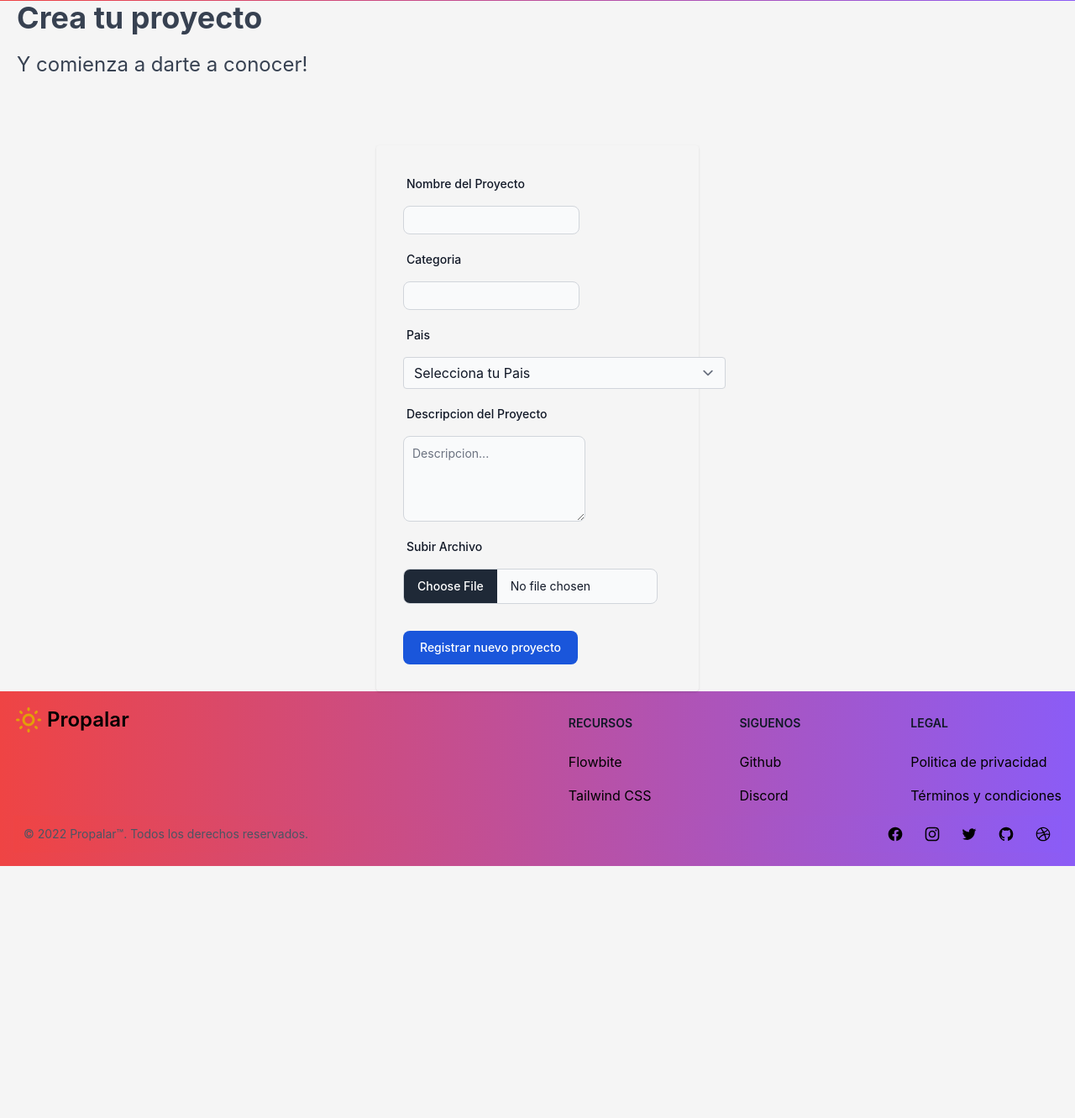
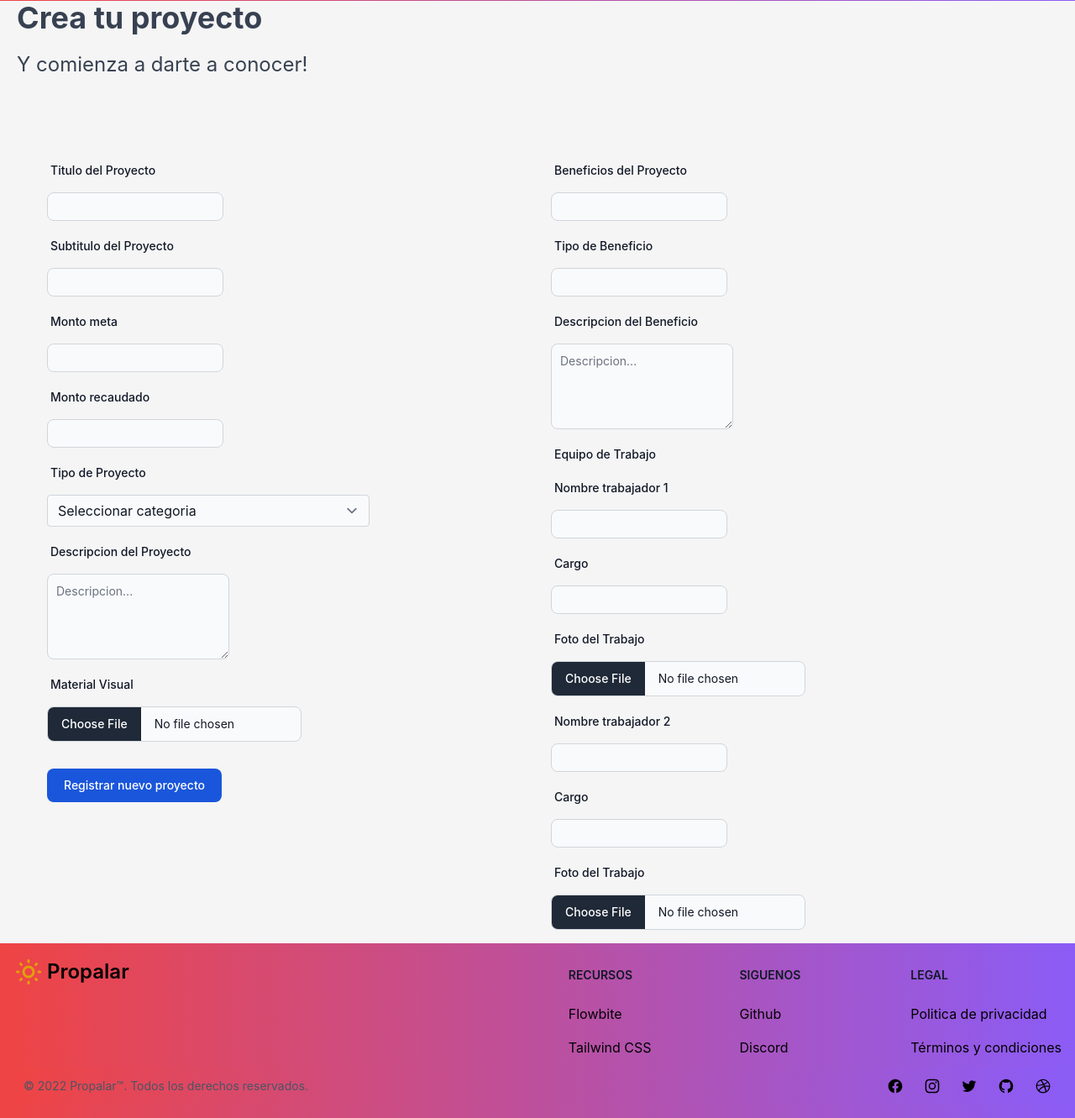
Before and after one commit to nimro7/Proyecto-de-titulo, a Django app: page /crear/ in a window 1280 px wide. Shown: the part 63-1394 px from the top of the page at 84% size. Before the commit the page ends 1094 px from the top, so only its background shows below. Run offline with Django 4.2, Linux system fonts and the light colour scheme; parts of the project's set-up code (start-up, migrations or seed data) failed here and were passed over; some libraries are stand-ins or nearby versions.

Commit message:
Update Crear proyecto

```diff
--- a/PROYECTO TITULO 2/propalar/appgestion/templates/crear.html
+++ b/PROYECTO TITULO 2/propalar/appgestion/templates/crear.html
@@ -20,18 +20,26 @@
   <div class="flex justify-center" style="background:whitesmoke">
 
 
-
-    <div class="justify-center bg-whitesmoke shadow w-full p-4 rounded shadow-2xl text-gray-700 sm:w-96">
+    <div class="flex"></div>
+      <div class="w-1/2">
+        <div class="pl-10">
           <div>
-          <label for="small-input" class="block mb-2 text-sm m-5 font-medium text-gray-900 dark:text-gray-300">Nombre del Proyecto</label>
+              <label for="small-input" class="block mb-2 text-sm m-5 font-medium text-gray-900 dark:text-gray-300">Titulo del Proyecto</label>
               <input type="text" id="small-input" class="block m-4  p-2 text-gray-900 border border-gray-300 rounded-lg bg-gray-50 sm:text-xs focus:ring-blue-500 focus:border-blue-500 dark:bg-gray-700 dark:border-gray-600 dark:placeholder-gray-400 dark:text-white dark:focus:ring-blue-500 dark:focus:border-blue-500">
           </div>
           <div>
-          <label for="small-input" class="block mb-2 text-sm m-5 font-medium text-gray-900 dark:text-gray-300">Categoria</label>
+              <label for="small-input" class="block mb-2 text-sm m-5 font-medium text-gray-900 dark:text-gray-300">Subtitulo del Proyecto</label>
+              <input type="text" id="small-input" class="block  m-4 p-2 text-gray-900 border border-gray-300 rounded-lg bg-gray-50 sm:text-xs focus:ring-blue-500 focus:border-blue-500 dark:bg-gray-700 dark:border-gray-600 dark:placeholder-gray-400 dark:text-white dark:focus:ring-blue-500 dark:focus:border-blue-500">
+          </div>
+          <div>
+            <label for="small-input" class="block mb-2 text-sm m-5 font-medium text-gray-900 dark:text-gray-300">Monto meta</label>
+            <input type="text" id="small-input" class="block  m-4 p-2 text-gray-900 border border-gray-300 rounded-lg bg-gray-50 sm:text-xs focus:ring-blue-500 focus:border-blue-500 dark:bg-gray-700 dark:border-gray-600 dark:placeholder-gray-400 dark:text-white dark:focus:ring-blue-500 dark:focus:border-blue-500">
+        </div><div>
+          <label for="small-input" class="block mb-2 text-sm m-5 font-medium text-gray-900 dark:text-gray-300">Monto recaudado</label>
           <input type="text" id="small-input" class="block  m-4 p-2 text-gray-900 border border-gray-300 rounded-lg bg-gray-50 sm:text-xs focus:ring-blue-500 focus:border-blue-500 dark:bg-gray-700 dark:border-gray-600 dark:placeholder-gray-400 dark:text-white dark:focus:ring-blue-500 dark:focus:border-blue-500">
       </div>
           <div class="">
-      <label for="small-input" class="block mb-2 text-sm m-5 font-medium text-gray-900 dark:text-gray-300">Pais</label>
+          <label for="small-input" class="block mb-2 text-sm m-5 font-medium text-gray-900 dark:text-gray-300">Tipo de Proyecto</label>
               <div class="mb-3 xl:w-96">
                 <select class="form-select appearance-none
                   block
@@ -48,10 +56,11 @@
                   ease-in-out
                   m-4
                   focus:text-gray-900 focus:bg-white focus:border-blue-600 focus:outline-none" aria-label="Default select example">
-                <option selected>Selecciona tu Pais</option>
-                <option value="1">Chile</option>
-                <option value="2">Estados Unidos</option>
-                <option value="3">España</option>
+                    <option selected>Seleccionar categoria</option>
+                    <option value="1">Juegos</option>
+                    <option value="2">Agricultura</option>
+                    <option value="3">Animacion</option>
+                    <option value="3">Gastronomia</option>
                 </select>
               </div>
             </div>
@@ -62,7 +71,7 @@
           <label
             class="block mb-2 text-sm font-medium m-5 text-gray-900 dark:text-gray-300"
             for="user_avatar"
-        >Subir Archivo</label
+            >Material Visual</label
           >
           <input
             class="block text-sm text-gray-900 m-4 border border-gray-300 rounded-lg cursor-pointer bg-gray-50 dark:text-gray-400 focus:outline-none dark:bg-gray-700 dark:border-gray-600 dark:placeholder-gray-400"
@@ -83,6 +92,63 @@
           </div>
         </div>
       </div>
+
+      <div class="w-1/2">
+        <div class="">
+          <div>
+              <label for="small-input" class="block mb-2 text-sm m-5 font-medium text-gray-900 dark:text-gray-300">Beneficios del Proyecto</label>
+              <input type="text" id="small-input" class="block m-4  p-2 text-gray-900 border border-gray-300 rounded-lg bg-gray-50 sm:text-xs focus:ring-blue-500 focus:border-blue-500 dark:bg-gray-700 dark:border-gray-600 dark:placeholder-gray-400 dark:text-white dark:focus:ring-blue-500 dark:focus:border-blue-500">
+          </div>
+          <div>
+              <label for="small-input" class="block mb-2 text-sm m-5 font-medium text-gray-900 dark:text-gray-300">Tipo de Beneficio</label>
+              <input type="text" id="small-input" class="block  m-4 p-2 text-gray-900 border border-gray-300 rounded-lg bg-gray-50 sm:text-xs focus:ring-blue-500 focus:border-blue-500 dark:bg-gray-700 dark:border-gray-600 dark:placeholder-gray-400 dark:text-white dark:focus:ring-blue-500 dark:focus:border-blue-500">
+          </div>
+          <div>
+            <label for="message" class="block mb-2 text-sm m-5 font-medium text-gray-900 dark:text-gray-400">Descripcion del Beneficio</label>
+    <textarea id="message" rows="4" class="block p-2.5 m-4 text-sm text-gray-900 bg-gray-50 rounded-lg border border-gray-300 focus:ring-blue-500 focus:border-blue-500 dark:bg-gray-700 dark:border-gray-600 dark:placeholder-gray-400 dark:text-white dark:focus:ring-blue-500 dark:focus:border-blue-500" placeholder="Descripcion..."></textarea>
+        </div><div>
+          <label for="small-input" class="block mb-2 text-sm m-5 font-medium text-gray-900 dark:text-gray-300">Equipo de Trabajo</label>
+          <div>
+            <label for="small-input" class="block mb-2 text-sm m-5 font-medium text-gray-900 dark:text-gray-300">Nombre trabajador 1</label>
+            <input type="text" id="small-input" class="block  m-4 p-2 text-gray-900 border border-gray-300 rounded-lg bg-gray-50 sm:text-xs focus:ring-blue-500 focus:border-blue-500 dark:bg-gray-700 dark:border-gray-600 dark:placeholder-gray-400 dark:text-white dark:focus:ring-blue-500 dark:focus:border-blue-500">
+        </div>
+        <div>
+          <label for="small-input" class="block mb-2 text-sm m-5 font-medium text-gray-900 dark:text-gray-300">Cargo</label>
+          <input type="text" id="small-input" class="block  m-4 p-2 text-gray-900 border border-gray-300 rounded-lg bg-gray-50 sm:text-xs focus:ring-blue-500 focus:border-blue-500 dark:bg-gray-700 dark:border-gray-600 dark:placeholder-gray-400 dark:text-white dark:focus:ring-blue-500 dark:focus:border-blue-500">
+      </div>
+      <label for="small-input" class="block mb-2 text-sm m-5 font-medium text-gray-900 dark:text-gray-300">Foto del Trabajo</label>
+      <input
+        class="block text-sm text-gray-900 m-4 border border-gray-300 rounded-lg cursor-pointer bg-gray-50 dark:text-gray-400 focus:outline-none dark:bg-gray-700 dark:border-gray-600 dark:placeholder-gray-400"
+        aria-describedby="user_avatar_help"
+        id="user_avatar"
+        type="file"
+      />
+      <div>
+        <label for="small-input" class="block mb-2 text-sm m-5 font-medium text-gray-900 dark:text-gray-300">Nombre trabajador 2</label>
+        <input type="text" id="small-input" class="block  m-4 p-2 text-gray-900 border border-gray-300 rounded-lg bg-gray-50 sm:text-xs focus:ring-blue-500 focus:border-blue-500 dark:bg-gray-700 dark:border-gray-600 dark:placeholder-gray-400 dark:text-white dark:focus:ring-blue-500 dark:focus:border-blue-500">
+    </div>
+    <div>
+      <label for="small-input" class="block mb-2 text-sm m-5 font-medium text-gray-900 dark:text-gray-300">Cargo</label>
+      <input type="text" id="small-input" class="block  m-4 p-2 text-gray-900 border border-gray-300 rounded-lg bg-gray-50 sm:text-xs focus:ring-blue-500 focus:border-blue-500 dark:bg-gray-700 dark:border-gray-600 dark:placeholder-gray-400 dark:text-white dark:focus:ring-blue-500 dark:focus:border-blue-500">
+  </div>
+  <label for="small-input" class="block mb-2 text-sm m-5 font-medium text-gray-900 dark:text-gray-300">Foto del Trabajo</label>
+  <input
+    class="block text-sm text-gray-900 m-4 border border-gray-300 rounded-lg cursor-pointer bg-gray-50 dark:text-gray-400 focus:outline-none dark:bg-gray-700 dark:border-gray-600 dark:placeholder-gray-400"
+    aria-describedby="user_avatar_help"
+    id="user_avatar"
+    type="file"
+  />
+
+
+
+
+        </div>
+      </div>
+
+
+  </div>
+</div>
+<div>
 </div>
     {% include "footer.html" %}
   </body>
```
Also changed, not shown: PROYECTO TITULO 2/propalar/db.sqlite3. Lines whose indentation alone changed are shown as unchanged.
